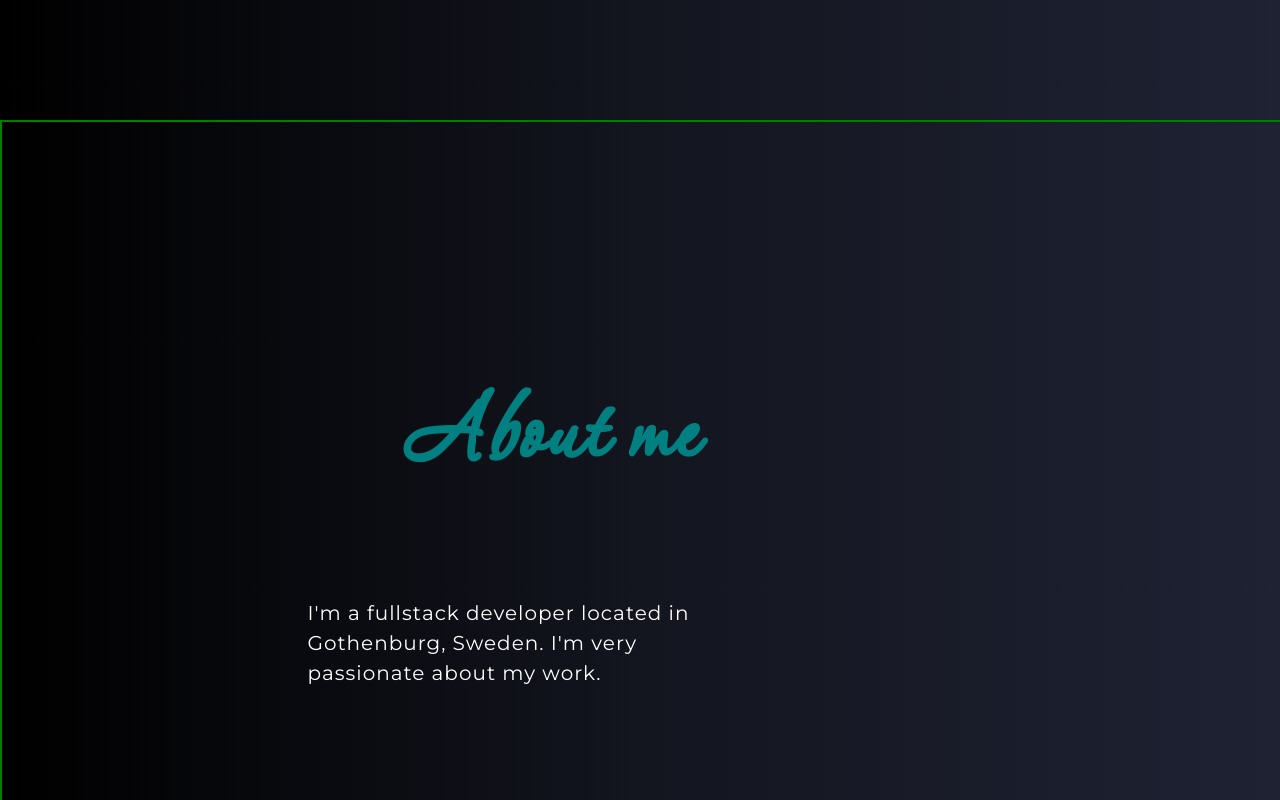
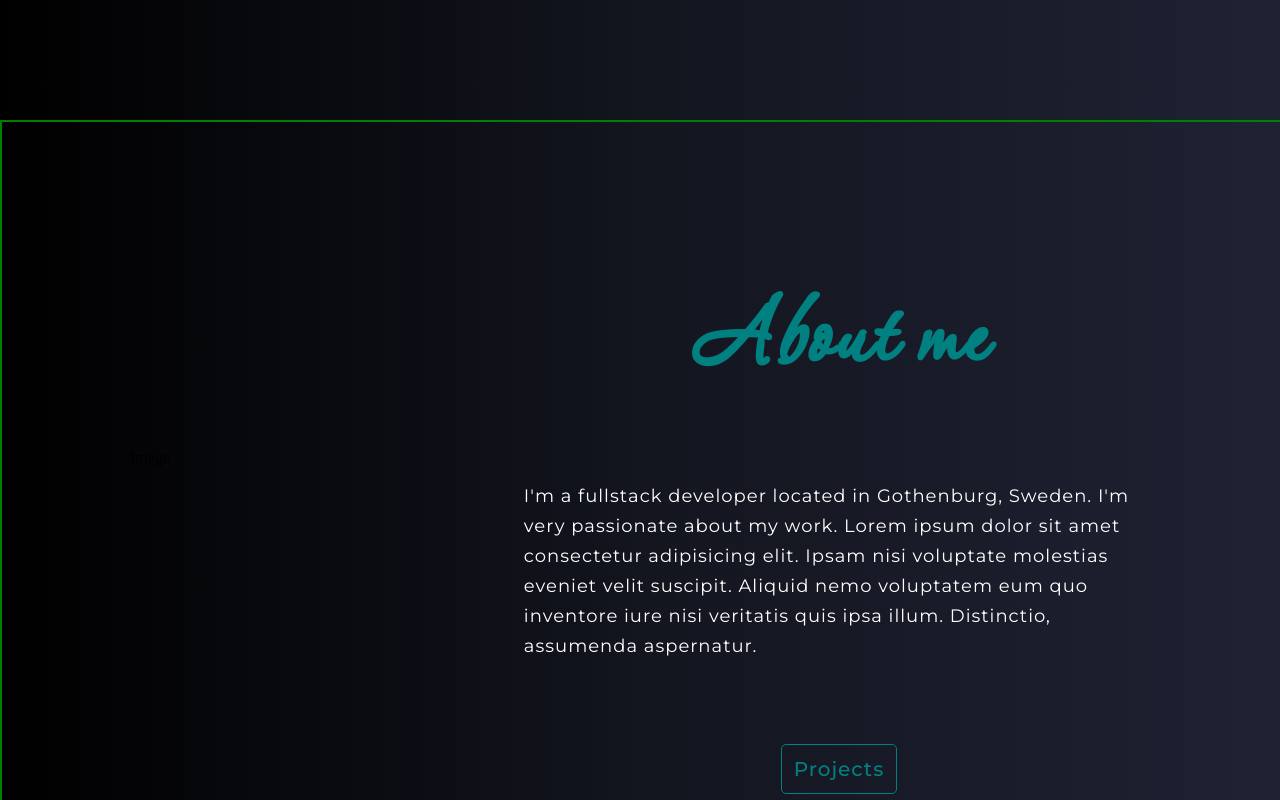
Before and after one commit to CarinWood/Portfolio, a React (Create React App) app: page / in a window 1280 px wide. Shown: the part 680-1480 px from the top of the page. Built offline with nearby package versions, Linux system fonts and the light colour scheme.

Commit message:
update about

```diff
--- a/src/pages/about/About.jsx
+++ b/src/pages/about/About.jsx
@@ -1,26 +1,38 @@
-
-import './about.css'
+import "./about.css";
+import profilbild from "../../assets/img/profilbild.jpg";
+import { Link } from 'react-scroll'
 
 const About = () => {
   return (
-        <div id="about" className='about-wrapper'>
-              <div className="about-container">
-                    <h1  className='about-headline'>About me</h1>
-                <div className='main-content'>
+    <div id="about" className="about-wrapper">
 
-                      <div className='about'>
-                            <p className='about-text'>
-                               I'm a fullstack developer located in Gothenburg, Sweden.
-                               I'm very passionate about my work.
-                            </p>
-                      </div>
-                </div>
-              </div>
-          </div>
+      <div className="about-container">
+       <section className="image-container">Image</section>
+        <div className="main-content">
+        <h1 className="about-headline">About me</h1>
+
+            <p className="about-text">
+              I'm a fullstack developer located in Gothenburg, Sweden. I'm very
+              passionate about my work. Lorem ipsum dolor sit amet consectetur
+              adipisicing elit. Ipsam nisi voluptate molestias eveniet velit
+              suscipit. Aliquid nemo voluptatem eum quo inventore iure nisi
+              veritatis quis ipsa illum. Distinctio, assumenda aspernatur.
+            </p>
+
+            <Link to="portfolio"
+                spy={true}
+                smooth="true"
+                offset={0}
+                duration={500}
+            >
+               <button  className="project-button">Projects</button>
+             </Link>
 
 
+        </div>
+      </div>
+    </div>
+  );
+};
 
-  )
-}
-
-export default About
+export default About;
--- a/src/pages/about/about.css
+++ b/src/pages/about/about.css
@@ -3,55 +3,75 @@
     height: 150vh;
     display: flex;
     flex-direction: column;
+    justify-content: flex-start;
+    align-items: center;
     background:linear-gradient(to right, black,  #13151f,  var(--secondary-color));
     border: 2px solid green;
 }
 
 
 .about-container {
-    width: 100%;
+    width: 80%;
+    display: flex;
+    justify-content: space-around;
+    align-items: center;
+    margin-top: 0px;
+
+}
+
+.profile-image {
+    width: 300px;
+    height: 300px;
+    border-radius: 50%;
+
+}
+
+.image-container {
+    width: 50%;
+}
+
+.main-content {
+    width: 80%;
     display: flex;
     flex-direction: column;
+    align-items: center;
     justify-content: flex-start;
-    align-items: flex-start;
-    margin-top: 100px;
 }
-
-
 
 .about-headline {
     color: var(--primary-color);
     font-family: 'corinthia';
     font-size: 110px;
     letter-spacing: 3px;
-    margin-left: 400px;
-    margin-top: 150px;
+    padding-top: 80px;
 }
-
-.main-content {
-    width: 100;
-    display: flex;
-    align-items: center;
-    justify-content: center;
-}
-
-.about {
-    width: 80%;
-    display: flex;
-    flex-direction: column;
-    justify-content: center;
-    align-items: center;
-
-}
-
 
 .about-text {
     font-family: 'montserrat';
-    width: 50%;
+    width: 100%;
     color: var(--text-color);
-    font-size: 20px;
+    font-size: 18px;
     letter-spacing: 1px;
     line-height: 30px;
+    margin-top: 0px;
+}
+
+.project-button {
+    border: 1px solid var(--primary-color);
+    border-radius: 5px;
+    cursor:pointer;
+    color: var(--primary-color);
+    background-color: transparent;
+    font-family:'montserrat';
+    font-size: 20px;
+    font-weight: 500;
+    letter-spacing: 1px;
+    padding: 12px;
+    margin-top: 65px;
+}
+
+.project-button:active {
+    transform: translateY(3px);
 }
 
 .lists {
```
